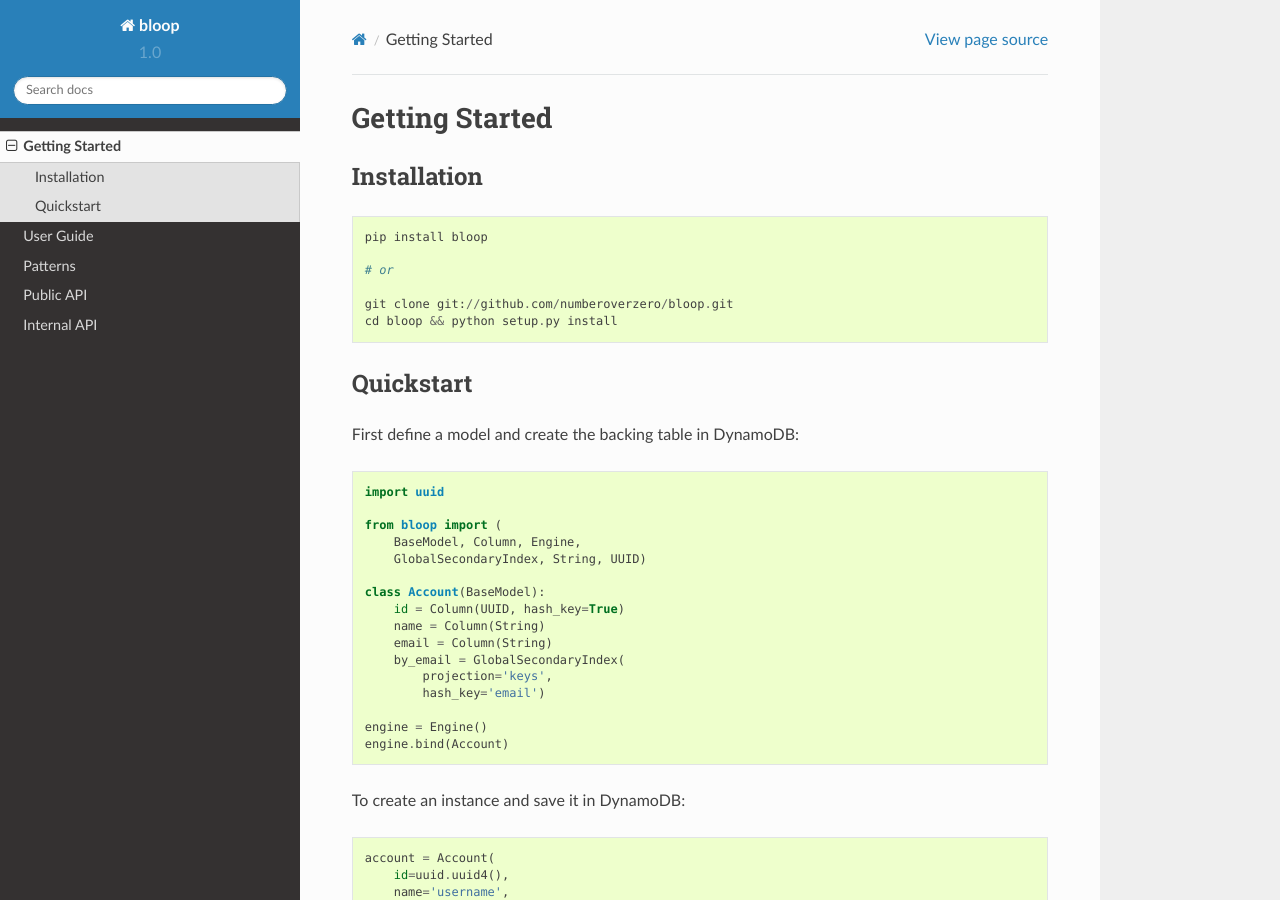
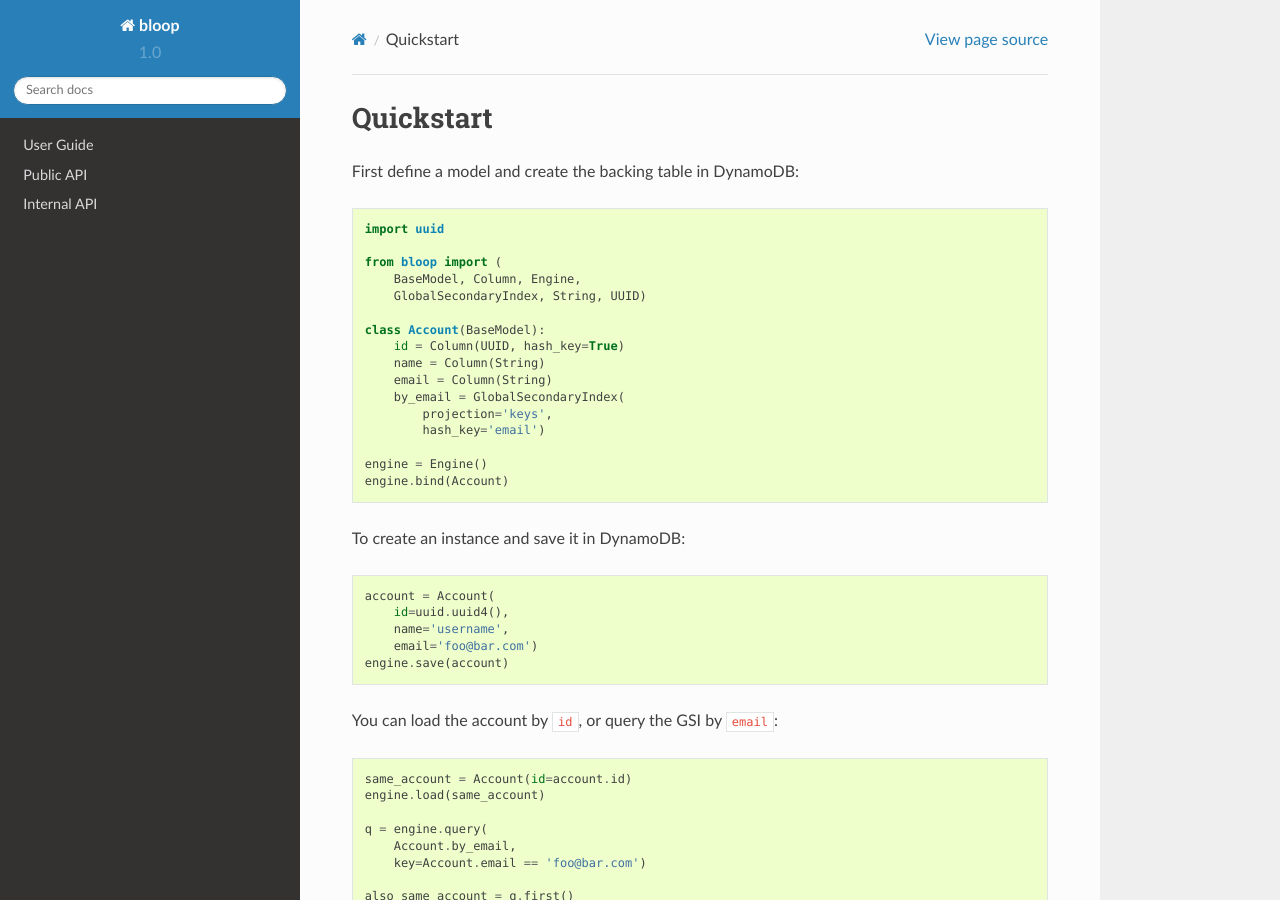
Before and after one commit to numberoverzero/bloop, a Sphinx documentation site: the page built from docs/user/quickstart.rst, in a window 1280 px wide and 900 px high. Built offline with Sphinx 7.4.7 and the Read the Docs theme 2.0.0, drawn with Linux system fonts in a browser that asks for light colours; pages that are not in the unit, such as notebooks, are missing from menus.

Commit message:
Move install, quickstart into User Guide

```diff
--- a/docs/user/getting-started.rst
+++ b/docs/user/quickstart.rst
@@ -1,22 +1,5 @@
-Getting Started
-^^^^^^^^^^^^^^^
-
-============
-Installation
-============
-
-::
-
-    pip install bloop
-
-    # or
-
-    git clone git://github.com/numberoverzero/bloop.git
-    cd bloop && python setup.py install
-
-==========
 Quickstart
-==========
+^^^^^^^^^^
 
 First define a model and create the backing table in DynamoDB:
 
```
Also changed, not shown: docs/index.rst (+13 -2 lines), docs/user/install.rst (added, +11 -0 lines).
